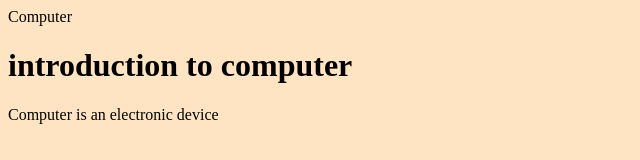
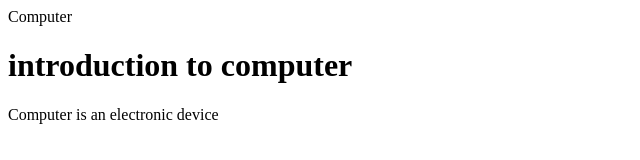
Before and after one commit to KKhushboo20/2124010, a plain HTML site: page index.html in a window 1280 px wide. Shown: the whole page, without its empty margins (0-640 px from the left). Drawn offline with Linux system fonts and the light colour scheme.

Commit message:
Update index.html

```diff
--- a/index.html
+++ b/index.html
@@ -2,7 +2,7 @@
 <html lang="en">
 <head>
 <title>Project 1</title>
-<body style="background-color: #FFE4C4";">
+<body>
 Computer
 </body>
 <h1> introduction to computer</h1>
```
